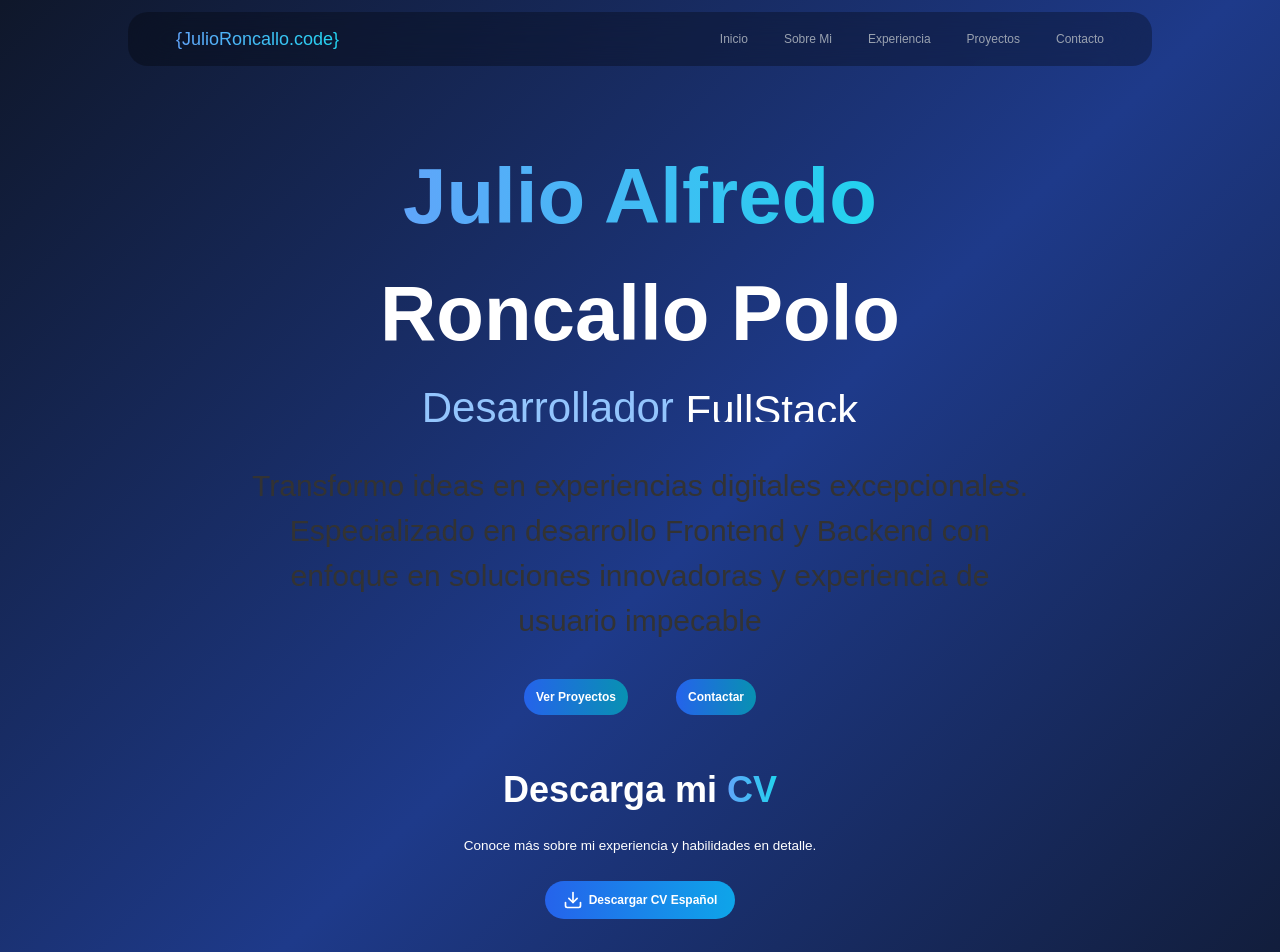
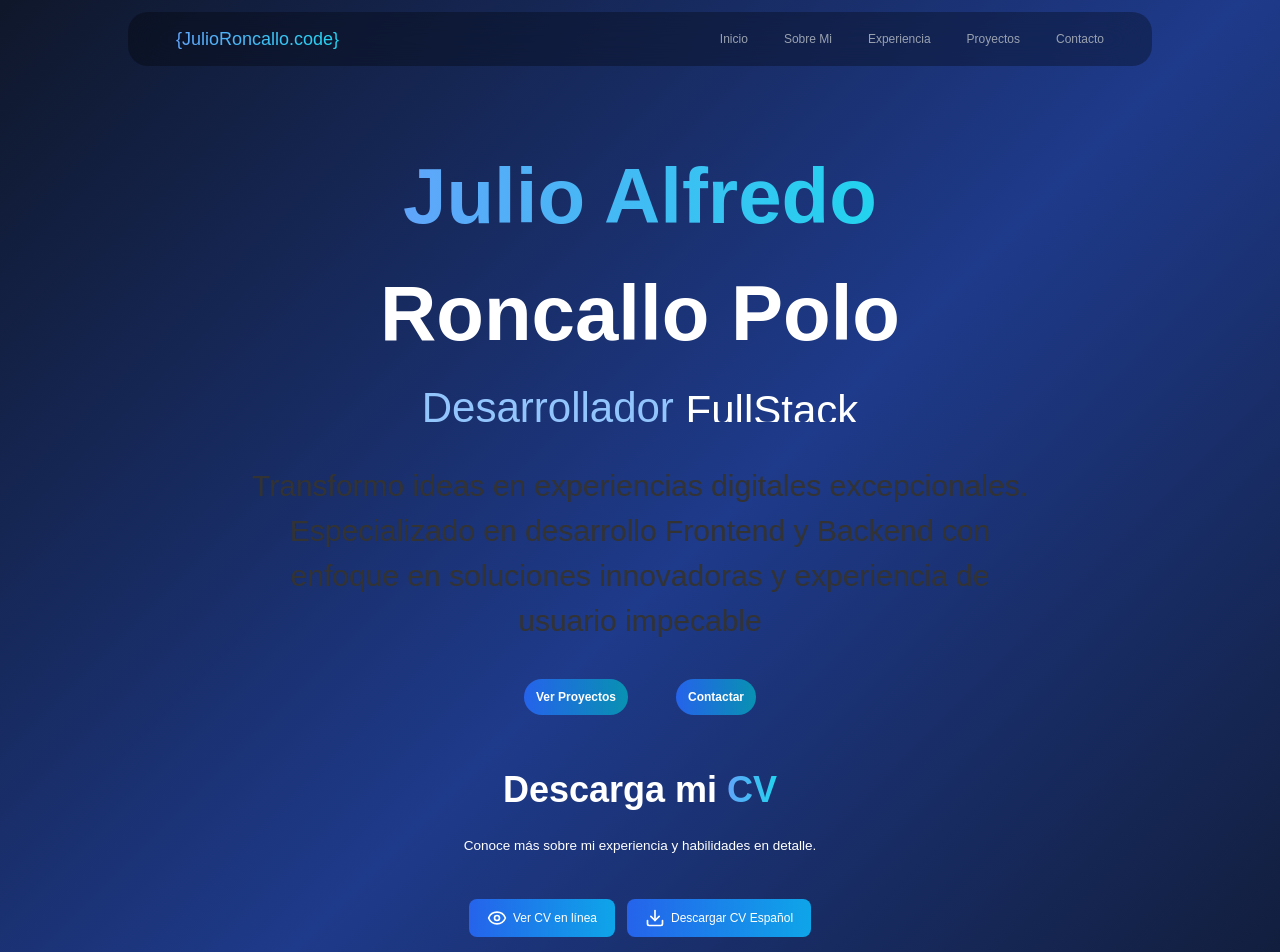
Before and after one commit to JulioRoncallo/PortafolioJulioRoncallo, a React (Vite) app: page / in a window 1280 px wide. Shown: the top 952 px of the page. Built offline with nearby package versions, Linux system fonts and the light colour scheme.

Commit message:
Correcion descarga .pdf

```diff
--- a/src/complements/DownloadCV.jsx
+++ b/src/complements/DownloadCV.jsx
@@ -1,4 +1,4 @@
-import { Download } from "lucide-react";
+import { Download, Eye } from "lucide-react";
 import "../styles/downloadcv.css";
 
 export default function DownloadCV() {
@@ -12,14 +12,26 @@ export default function DownloadCV() {
             Conoce más sobre mi experiencia y habilidades en detalle.
             </p>
 
+            <div className="button-group">
             <a
-            href="/JulioRoncalloPolo - Desarrollador Fullstack.pdf"
-            download="JulioRoncalloPolo - Desarrollador Fullstack.pdf"
-            className="downloadButton"
+                href="/JulioRoncalloPolo%20-%20Desarrollador%20Fullstack.pdf"
+                target="_blank"
+                rel="noopener noreferrer"
+                className="downloadButton"
             >
-            <Download size={20} />
-            Descargar CV Español
+                <Eye size={20} />
+                Ver CV en línea
             </a>
+
+            <a
+                href="/JulioRoncalloPolo%20-%20Desarrollador%20Fullstack.pdf"
+                download="JulioRoncalloPolo - Desarrollador Fullstack.pdf"
+                className="downloadButton"
+            >
+                <Download size={20} />
+                Descargar CV Español
+            </a>
+            </div>
         </div>
         </section>
     );
--- a/src/styles/downloadcv.css
+++ b/src/styles/downloadcv.css
@@ -43,3 +43,28 @@
 .downloadButton:hover {
     background: linear-gradient(to right, #1e40af, #0284c7);
 }
+
+.button-group {
+    display: flex;
+    gap: 1rem;
+    justify-content: center;
+    margin-top: 1.5rem;
+}
+
+.downloadButton {
+    display: flex;
+    align-items: center;
+    gap: 0.5rem;
+    padding: 0.75rem 1.5rem;
+    background-color: #1e3a8a;
+    color: white;
+    border: none;
+    border-radius: 8px;
+    text-decoration: none;
+    font-weight: 500;
+    transition: background-color 0.3s ease;
+}
+
+.downloadButton:hover {
+    background-color: #2563eb;
+}
```
